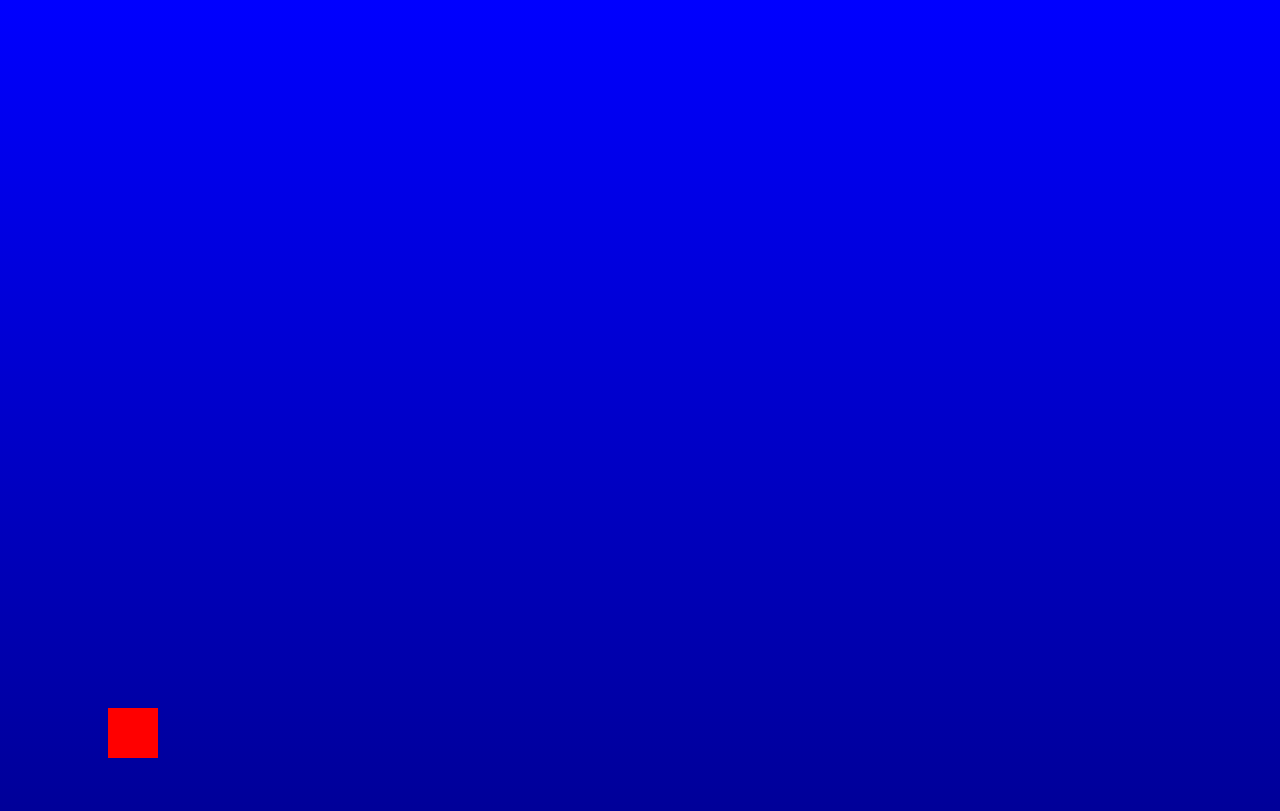
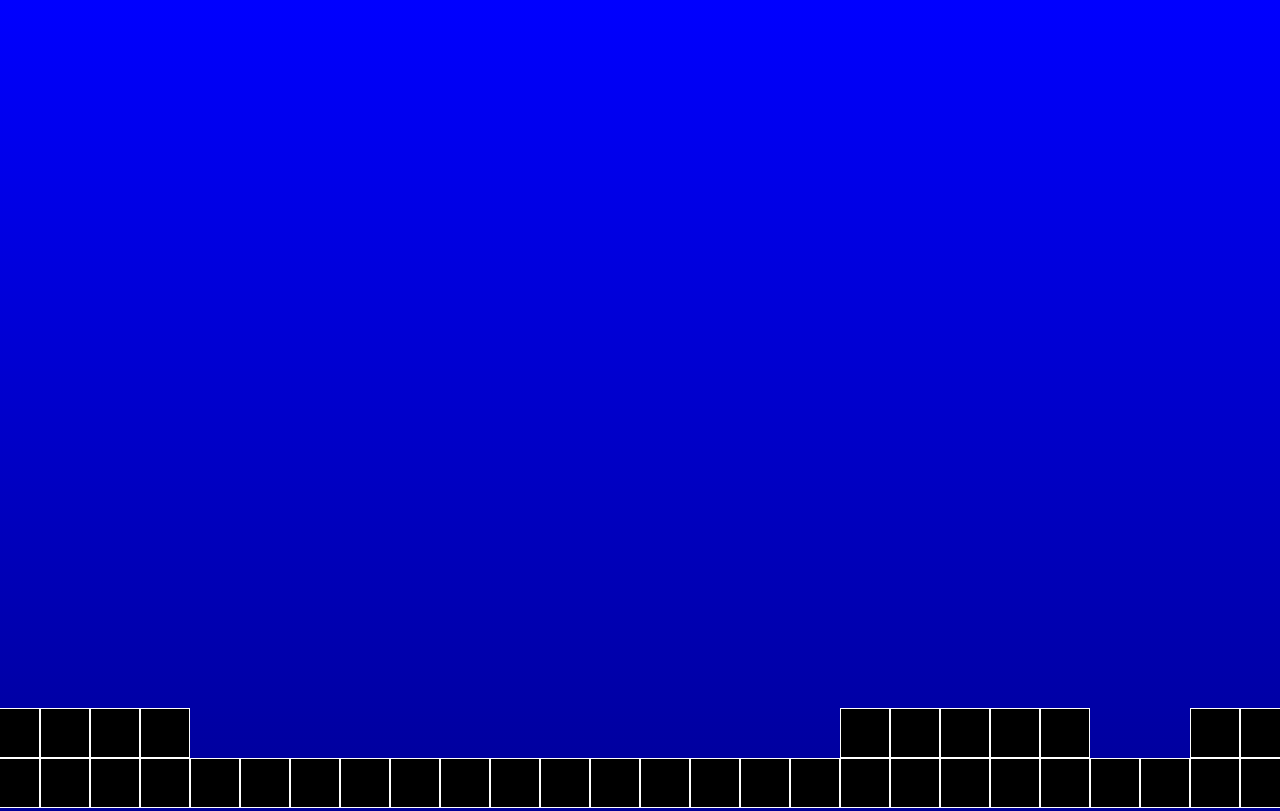
Before and after one commit to JSCodeur1/Geometry-Dash, a plain HTML site: page index.html in a window 1280 px wide. Shown: the top 811 px of the page. Drawn offline with Linux system fonts and the light colour scheme.

Commit message:
Update style.css

```diff
--- a/style.css
+++ b/style.css
@@ -1,8 +1,15 @@
+#grid {
+    position: absolute;
+    top: 700px;
+    border: 1px solid white;
+}
+
 #player {
     position: relative;
+    border: 1px solid white;
     background-color: red;
-    height: 50px;
-    width: 50px;
+    height: 48px;
+    width: 48px;
 }
 
 html {
@@ -19,7 +26,3 @@ canvas {
     top: 0px;
     left: 0px;
 }
-
-div {
-    position: relative;
-}
```
